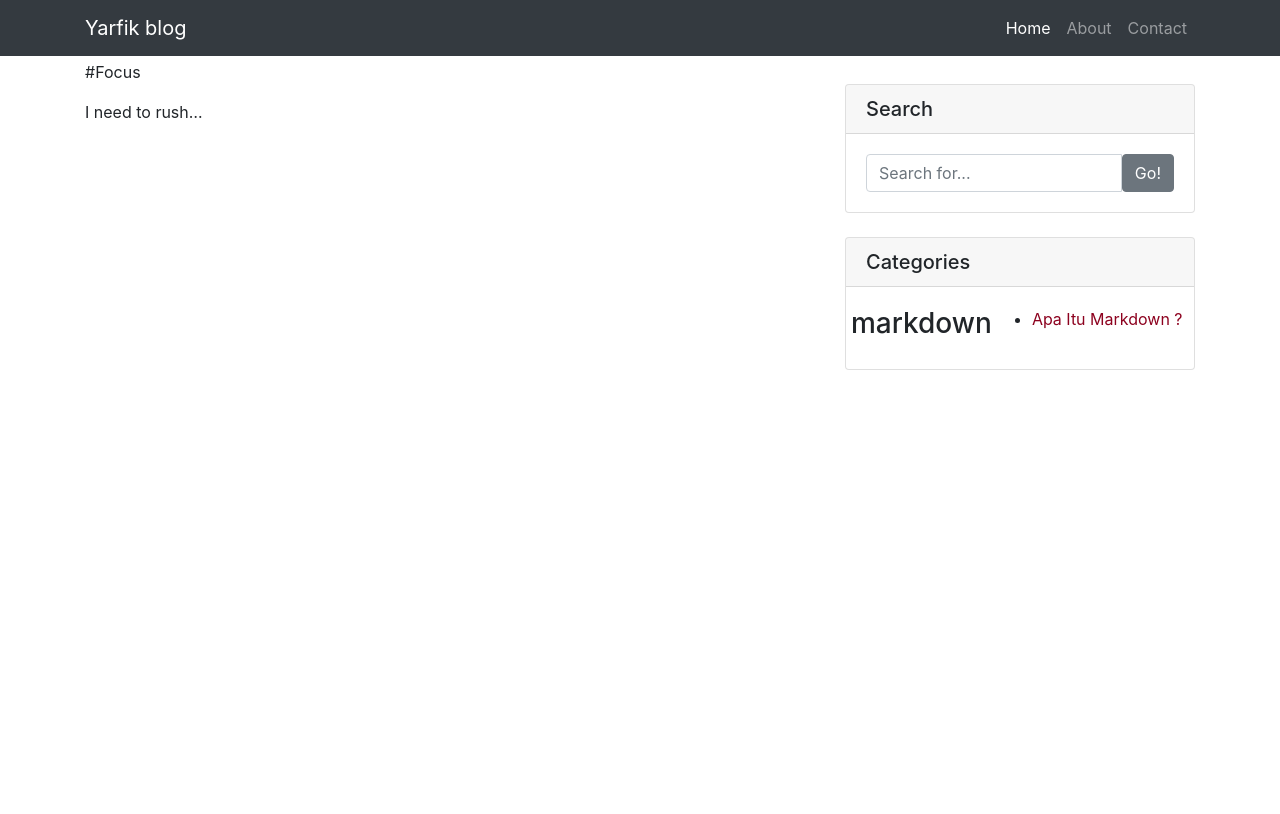
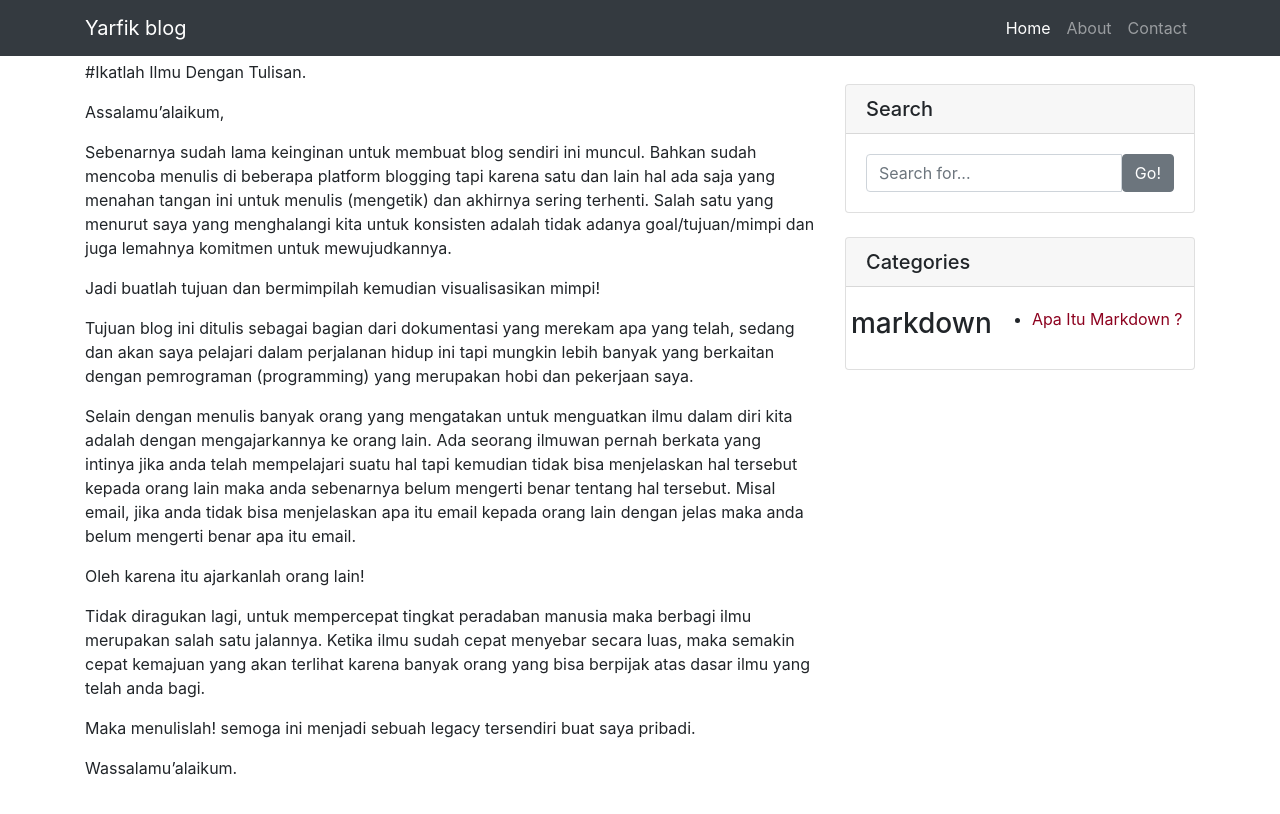
Before and after one commit to yarfik/yarfik.github.io, a Jekyll site: the page built from index.md, in a window 1280 px wide. Shown: the top 814 px of the page. Built offline with Jekyll 4.4.1, drawn with Linux system fonts in a browser that asks for light colours.

Commit message:
edit index.md

```diff
--- a/index.md
+++ b/index.md
@@ -1,9 +1,25 @@
 ---
-title: "Hello, World!"
+title: "Welcome!"
 layout: default
 published: true
 ---
 
-#Focus
+#Ikatlah Ilmu Dengan Tulisan.
 
-I need to rush...
+Assalamu'alaikum,
+
+Sebenarnya sudah lama keinginan untuk membuat blog sendiri ini muncul. Bahkan sudah mencoba menulis di beberapa platform blogging tapi karena satu dan lain hal ada saja yang menahan tangan ini untuk menulis (mengetik) dan akhirnya sering terhenti. Salah satu yang menurut saya yang menghalangi kita untuk konsisten adalah tidak adanya goal/tujuan/mimpi dan juga lemahnya komitmen untuk mewujudkannya.
+
+Jadi buatlah tujuan dan bermimpilah kemudian visualisasikan mimpi!
+
+Tujuan blog ini ditulis sebagai bagian dari dokumentasi yang merekam apa yang telah, sedang dan akan saya pelajari dalam perjalanan hidup ini tapi mungkin lebih banyak yang berkaitan dengan pemrograman (programming) yang merupakan hobi dan pekerjaan saya.
+
+Selain dengan menulis banyak orang yang mengatakan untuk menguatkan ilmu dalam diri kita adalah dengan mengajarkannya ke orang lain. Ada seorang ilmuwan pernah berkata yang intinya jika anda telah mempelajari suatu hal tapi kemudian tidak bisa menjelaskan hal tersebut kepada orang lain maka anda sebenarnya belum mengerti benar tentang hal tersebut. Misal email, jika anda tidak bisa menjelaskan apa itu email kepada orang lain dengan jelas maka anda belum mengerti benar apa itu email.
+
+Oleh karena itu ajarkanlah orang lain!
+
+Tidak diragukan lagi, untuk mempercepat tingkat peradaban manusia maka berbagi ilmu merupakan salah satu jalannya. Ketika ilmu sudah cepat menyebar secara luas, maka semakin cepat kemajuan yang akan terlihat karena banyak orang yang bisa berpijak atas dasar ilmu yang telah anda bagi.
+
+Maka menulislah! semoga ini menjadi sebuah legacy tersendiri buat saya pribadi.
+
+Wassalamu'alaikum.
```
